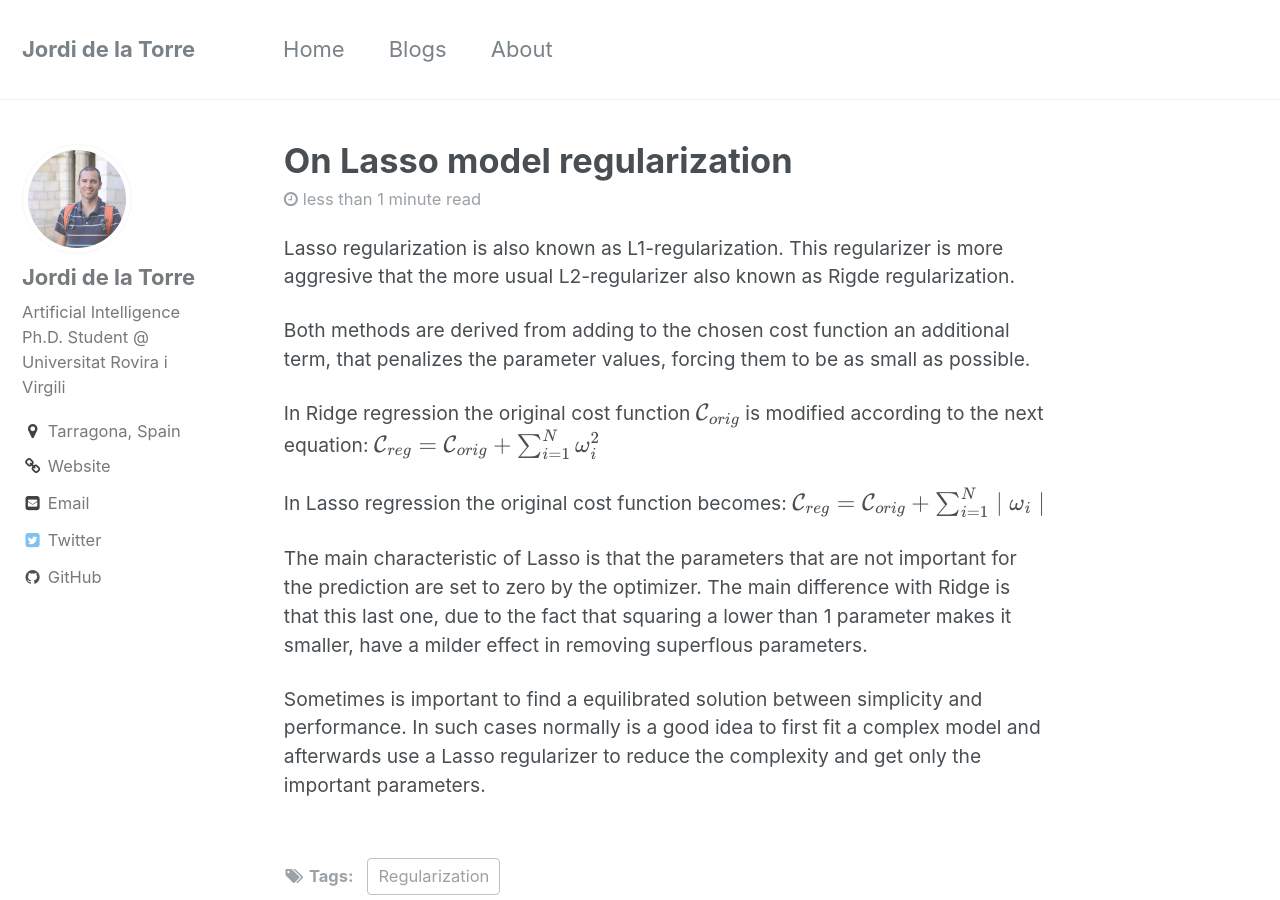
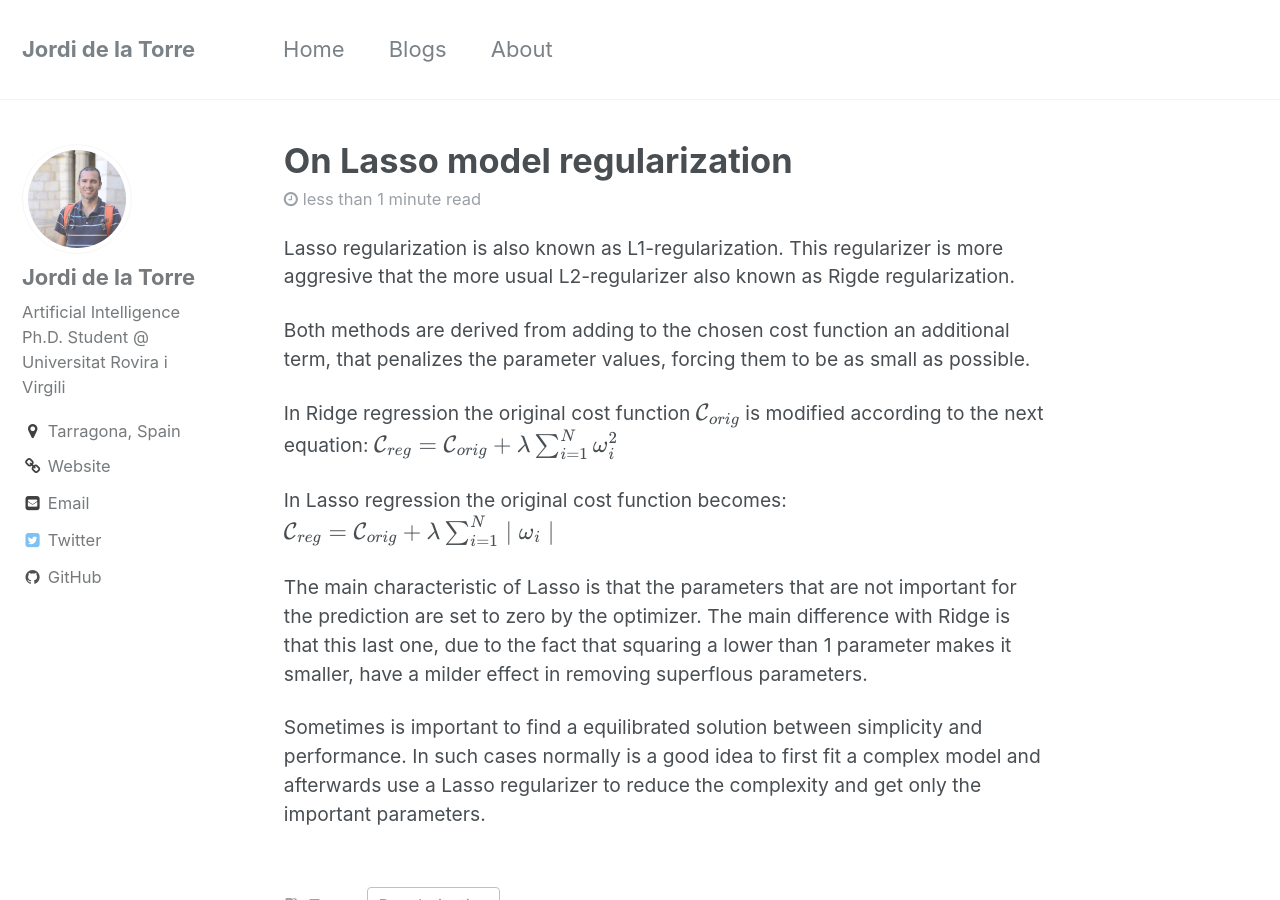
Before and after one commit to jorditg/jorditg.github.io, a Jekyll site: the page built from _posts/2015-10-13-lasso-regularizers.md, in a window 1280 px wide and 900 px high. Built offline with Jekyll 4.4.1, drawn with Linux system fonts in a browser that asks for light colours; formulas are drawn with MathJax 3.

Commit message:
Update 2015-10-13-lasso-regularizers.md

```diff
--- a/_posts/2015-10-13-lasso-regularizers.md
+++ b/_posts/2015-10-13-lasso-regularizers.md
@@ -15,11 +15,11 @@ Lasso regularization is also known as L1-regularization. This regularizer is mor
 Both methods are derived from adding to the chosen cost function an additional term, that penalizes the parameter values, forcing them to be as small as possible.
 
 In Ridge regression the original cost function $$ \mathcal{C_{orig}} $$ is modified according to the next equation:
-$$ \mathcal{C_{reg}} = \mathcal{C_{orig}} + \sum_{i=1}^N \omega_i^2 $$
+$$ \mathcal{C_{reg}} = \mathcal{C_{orig}} + \lambda \sum_{i=1}^N \omega_i^2 $$
 
 
 In Lasso regression the original cost function becomes:
-$$ \mathcal{C_{reg}} = \mathcal{C_{orig}} + \sum_{i=1}^N \mid \omega_i \mid $$
+$$ \mathcal{C_{reg}} = \mathcal{C_{orig}} + \lambda \sum_{i=1}^N \mid \omega_i \mid $$
 
 The main characteristic of Lasso is that the parameters that are not important for the prediction are set to zero by the optimizer. The main difference with Ridge is that this last one, due to the fact that squaring a lower than 1 parameter makes it smaller, have a milder effect in removing superflous parameters.
 
```
